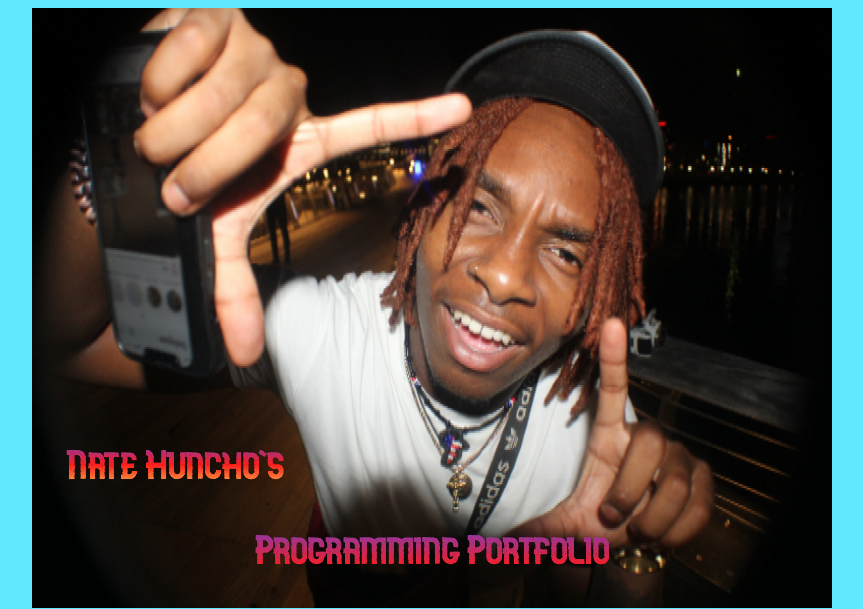
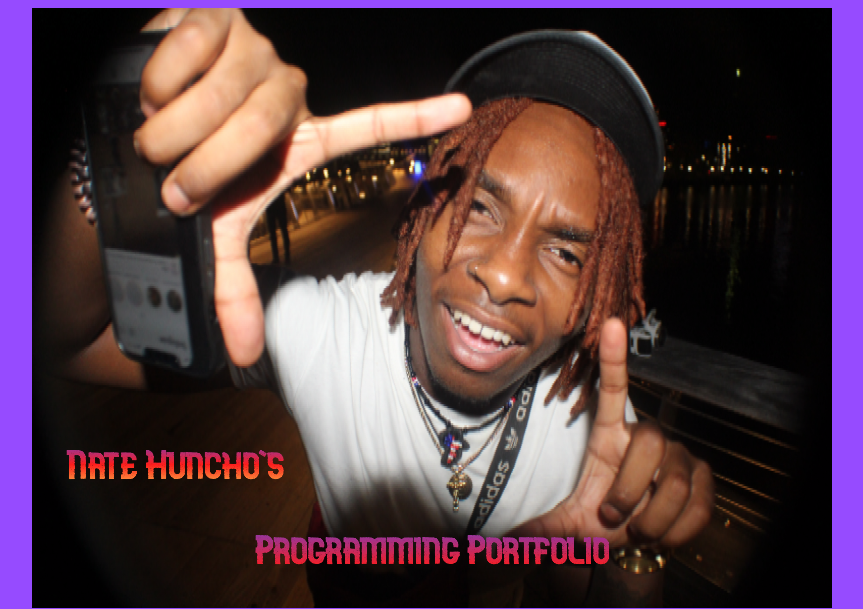
Before and after one commit to Natehuncho/Natehuncho.github.io, a plain HTML site: page about.html in a window 1280 px wide. Shown: the top 609 px of the page, without its empty margins (208-1071 px from the left). Drawn offline with Linux system fonts and the light colour scheme.

Commit message:
Update about.html

```diff
--- a/about.html
+++ b/about.html
@@ -5,7 +5,7 @@
         <title> Nate's About Me Page </title>
      <style>
     body {
-     background-color: Rgb(97,232,255);
+     background-color: Rgb(150,75,270);
     }
     #nav-table { width: 1400px;}
     #nav-td {width: 200px; text-align:center;}
```
